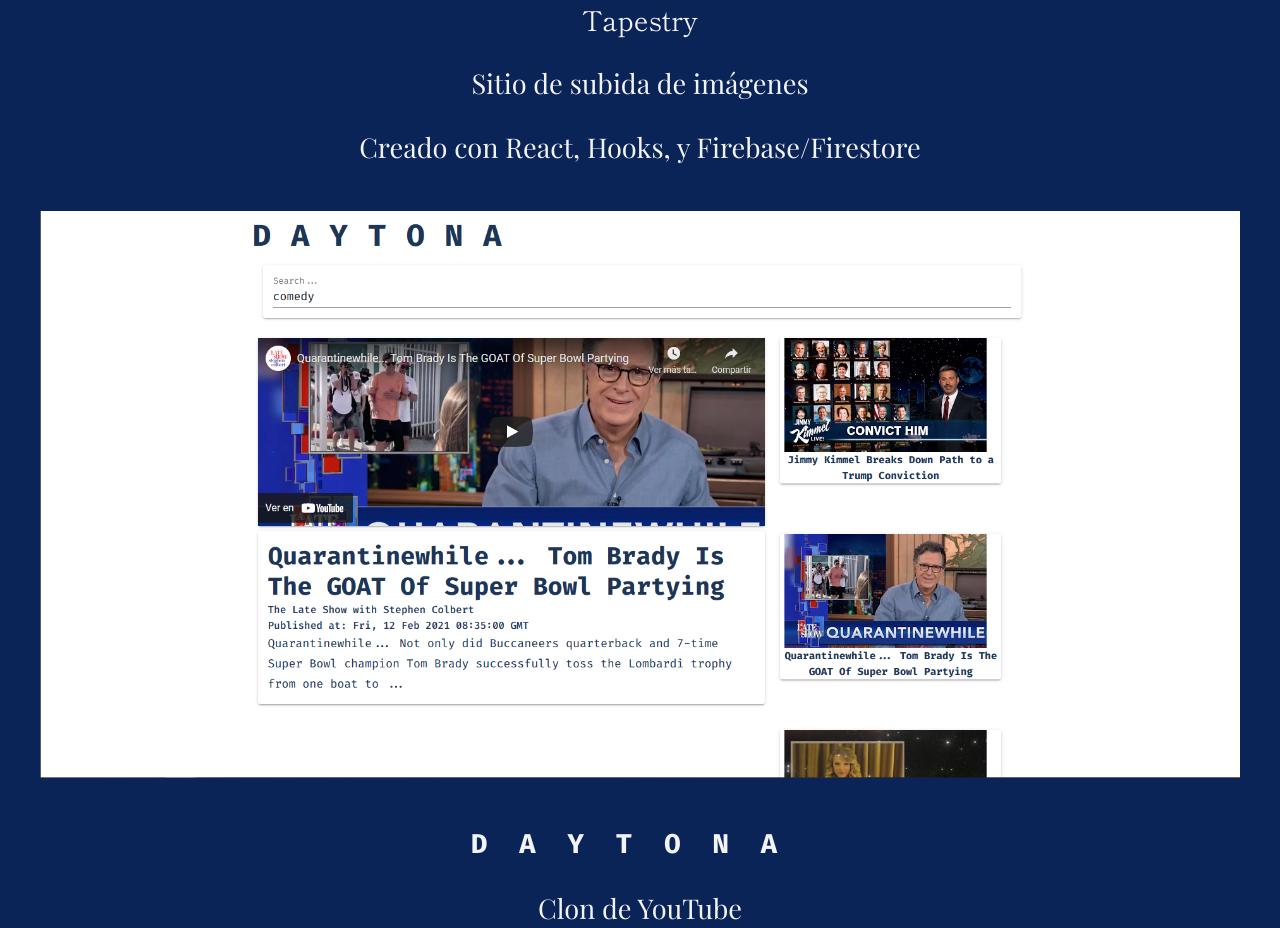
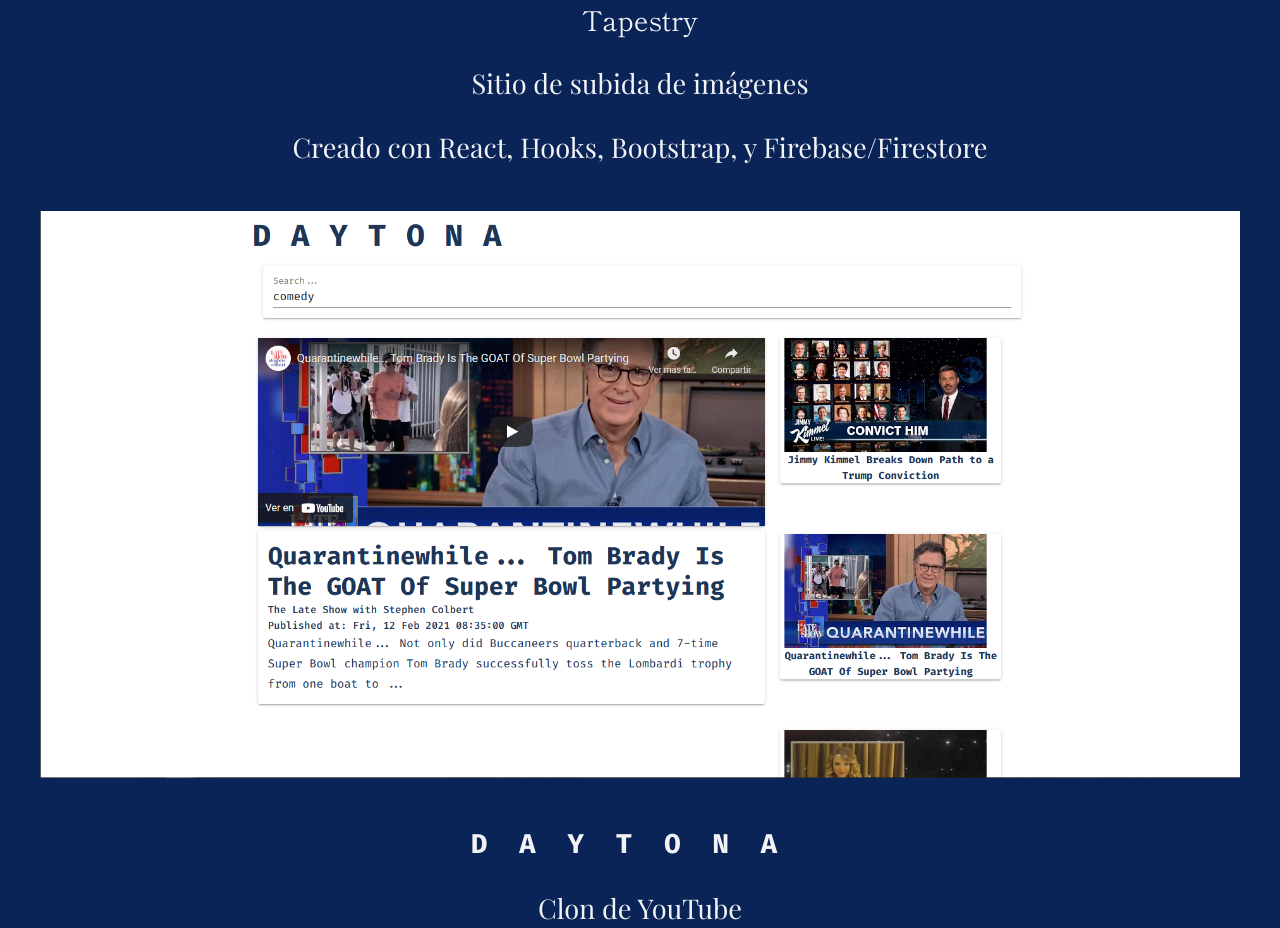
Before and after one commit to VBalaguera/bluePaper, a plain HTML site: page es/portfolioES.html in a window 1280 px wide. Shown: the part 2420-3348 px from the top of the page. Drawn offline with nearby package versions, Linux system fonts and the light colour scheme.

Commit message:
more fixings

```diff
--- a/es/portfolioES.html
+++ b/es/portfolioES.html
@@ -104,7 +104,7 @@
                             Sitio de subida de imágenes
                         </p>
                         <p class="tetris-additional-notes">
-                            Creado con React, Hooks, y Firebase/Firestore
+                            Creado con React, Hooks, Bootstrap, y Firebase/Firestore
                         </p>
                     </div>
                 </div>
```
Also changed, not shown: index.html (+1 -1 lines).
